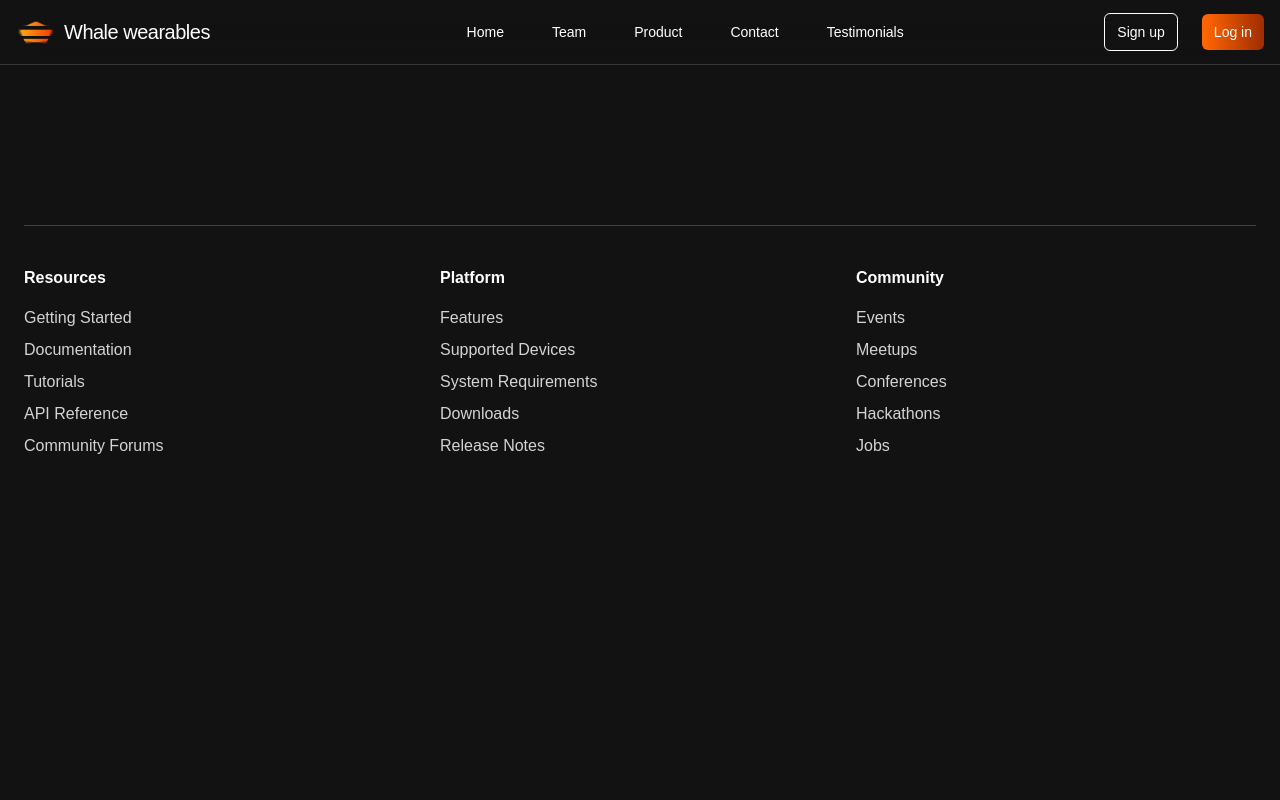
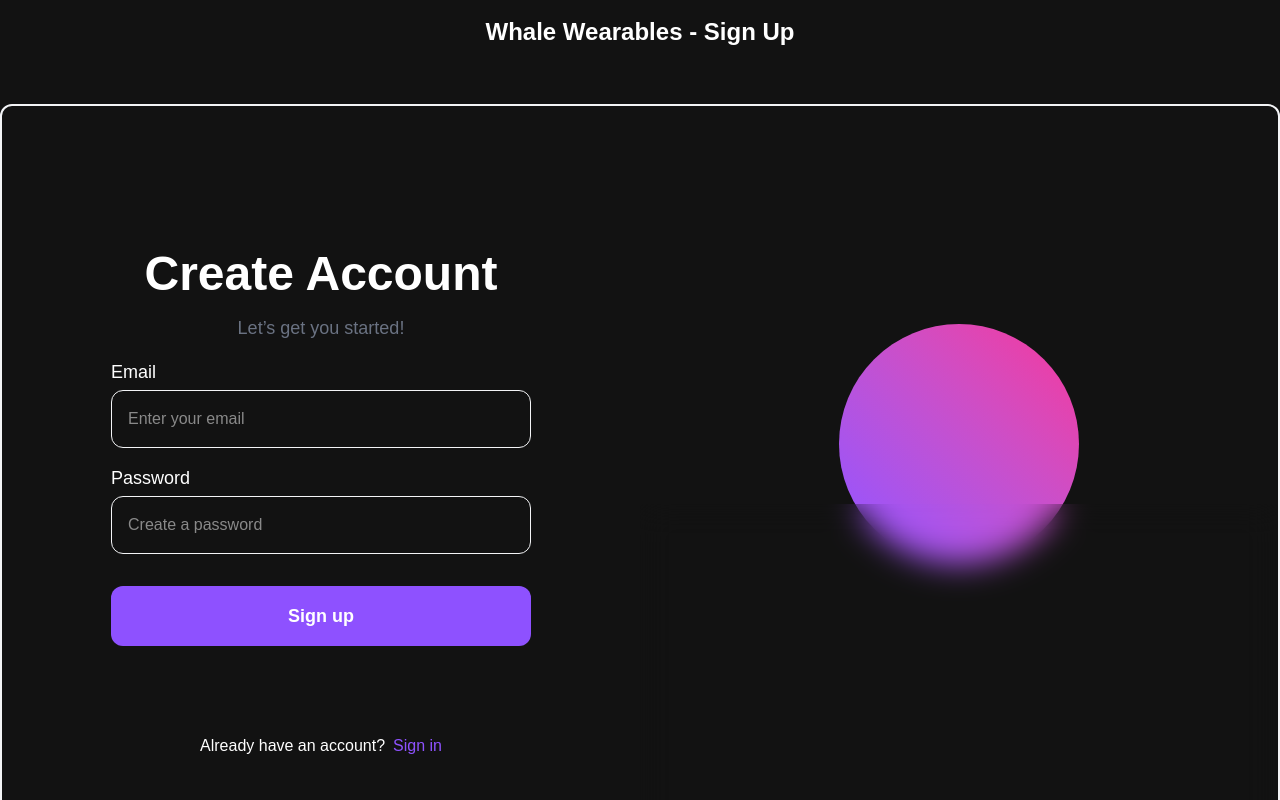
Before and after one commit to Abhishektotad17/whale-wearables, a React (Vite) app: page /signup in a window 1280 px wide. Shown: the top 800 px of the page. Built offline with nearby package versions, Linux system fonts and the light colour scheme.

Commit message:
Added SignUp page and also added react-form-hooks

```diff
--- a/package.json
+++ b/package.json
@@ -9,6 +9,7 @@
     "preview": "vite preview"
   },
   "dependencies": {
+    "@hookform/resolvers": "^5.1.1",
     "@react-oauth/google": "^0.12.2",
     "@tailwindcss/postcss": "^4.0.9",
     "axios": "^1.10.0",
@@ -18,8 +19,10 @@
     "postcss": "^8.5.3",
     "react": "^18.2.0",
     "react-dom": "^18.2.0",
+    "react-hook-form": "^7.60.0",
     "react-router-dom": "^7.3.0",
-    "tailwindcss": "^4.0.9"
+    "tailwindcss": "^4.0.9",
+    "yup": "^1.6.1"
   },
   "devDependencies": {
     "@types/react": "^18.0.27",
--- a/src/App.tsx
+++ b/src/App.tsx
@@ -14,13 +14,13 @@ function App() {
 
 const AppLayout = () => {
   const location = useLocation();
-  const isLoginPage = location.pathname === '/login';
+  const isAuthPage = location.pathname === '/login' || location.pathname === '/signup';
 
   return (
     <>
       <ScrollToTop />
 
-      {!isLoginPage ? (
+      {!isAuthPage ? (
         <>
           <Navbar />
           <div className="max-w-7xl mx-auto pt-20 px-6">
@@ -29,17 +29,17 @@ const AppLayout = () => {
           </div>
         </>
       ) : (
-        <div className="min-h-screen flex flex-col justify-between items-center text-center">
+        <div className="max-w-7xl mx-auto justify-between items-center text-center">
           <header className="py-4 text-2xl font-bold">
-            Whale Wearables - Login
+          Whale Wearables - {location.pathname === '/login' ? 'Login' : 'Sign Up'}
           </header>
 
-          <main className="flex-grow w-full max-w-md mx-auto">
+          <main className="flex-grow w-full mx-auto mt-10">
             <AnimatedRoutes />
           </main>
 
           <footer className="py-4 text-sm text-gray-500">
-            © Whale Wearables Pvt. Ltd.
+          © Whale Wearables Pvt. Ltd. All rights reserved.
           </footer>
         </div>
       )}
--- a/src/components/Navbar.tsx
+++ b/src/components/Navbar.tsx
@@ -61,9 +61,7 @@ const Navbar = () => {
             ) : (
               <>
                 <button onClick={() => navigate('/login')} className="py-2 px-3 border rounded-md">Sign up</button>
-                <a href="#" className="bg-gradient-to-r from-orange-500 to-orange-800 py-2 px-3 rounded-md">
-                  Log in
-                </a>
+                <button onClick={() => navigate('/signup')} className="bg-gradient-to-r from-orange-500 to-orange-800 py-2 px-3 rounded-md">Log in</button>
               </>
             )}
           </div>
@@ -95,10 +93,8 @@ const Navbar = () => {
                 </>
               ) : (
                 <>
-                  <button onClick={() => navigate('/login')} className="py-2 px-3 border rounded-md">Sign In</button>
-                  <a href="#" className="py-2 px-3 rounded-md bg-gradient-to-r from-orange-500 to-orange-800">
-                    Create an account
-                  </a>
+                  <button onClick={() => navigate('/login')} className="py-2 px-3 border rounded-md">Sign up</button>
+                  <button onClick={() => navigate('/signup')} className="py-2 px-3 rounded-md bg-gradient-to-r from-orange-500 to-orange-800">Log in</button>
                 </>
               )}
             </div>
--- a/src/pages/Login.tsx
+++ b/src/pages/Login.tsx
@@ -2,30 +2,147 @@ import { GoogleLogin, googleLogout } from '@react-oauth/google';
 import { jwtDecode } from 'jwt-decode';
 import { useNavigate } from 'react-router-dom';
 import { AuthContext } from '../context/AuthContext';
-import { useContext } from 'react';
+import { useContext, useState } from 'react';
+import * as Yup from 'yup';
+import { useForm } from 'react-hook-form';
+import { yupResolver } from '@hookform/resolvers/yup';
+
+interface FormData {
+  email: string;
+  password: string;
+}
+
+const loginSchema = Yup.object().shape({
+  email: Yup.string().email('Invalid email format').required('Email is required'),
+  password: Yup.string().min(6, 'Password must be at least 6 characters').required('Password is required'),
+});
 
 const LoginPage = () => {
-
   const navigate = useNavigate();
   const { setUser } = useContext(AuthContext);
 
+  const {
+    register,
+    handleSubmit,
+    formState: { errors }
+  } = useForm<FormData>({
+    resolver: yupResolver(loginSchema),
+  });
+
+  const handleGoogleSuccess = (credentialResponse: any) => {
+    const userData: any = jwtDecode(credentialResponse.credential);
+
+    // You may want to send this token to your backend for verification
+
+    localStorage.setItem('user', JSON.stringify(userData));
+    setUser(userData);
+    navigate('/');
+  };
+
+  const handleGoogleError = () => {
+    console.log('Google login failed');
+  };
+  const onSubmit = (data: FormData) => {
+    console.log('Login with:', data);
+    // TODO: send login data to backend
+  };
   return (
-    <GoogleLogin
-    onSuccess={(credentialResponse: any) => {
-      const userData: any = jwtDecode(credentialResponse.credential);
+    <div className="flex h-screen w-full rounded-xl border-2 border-gray-100">
+      {/* Left: Login Form */}
+      <div className="w-full lg:w-1/2 flex items-center justify-center px-4">
+        <div className='w-full max-w-[500px] px-10 py-5'>
+          <h1 className='text-5xl font-semibold'>Welcome Back</h1>
+          <p className='font-medium text-lg text-gray-500 mt-4'>
+            Welcome back! Please enter your details.
+          </p>
+          <form onSubmit={handleSubmit(onSubmit)} noValidate>
+            <div className='flex flex-col text-start mt-4'>
+            <label className="text-lg font-medium">Email</label>
+              <input
+                className="w-full border border-gray-300 rounded-xl p-4 mt-1 bg-transparent"
+                placeholder="Enter your email"
+                {...register('email')}
+              />
+              {errors.email && <p className="text-sm text-red-500 mt-1">{errors.email.message}</p>}
+            </div>
+            <div className='flex flex-col mt-4 text-start'>
+              <label className="text-lg font-medium">Password</label>
+              <input
+                type="password"
+                className="w-full border border-gray-300 rounded-xl p-4 mt-1 bg-transparent"
+                placeholder="Enter your password"
+                {...register('password')}
+              />
+              {errors.password && <p className="text-sm text-red-500 mt-1">{errors.password.message}</p>}
+            </div>
+            <div className='mt-8 flex justify-between items-center'>
+              <div>
+                <input type='checkbox' id='remember' />
+                <label className='ml-2 font-medium text-base' htmlFor='remember'>
+                  Remember for 30 days
+                </label>
+              </div>
+              <button className='font-medium text-base text-violet-500'>
+                Forgot password
+              </button>
+            </div>
+            <div className='mt-8 flex flex-col gap-y-4'>
+              <button
+                type="submit"
+                className='active:scale-[.98] active:duration-75 transition-all hover:scale-[1.01] ease-in-out transform py-4 bg-violet-500 rounded-xl text-white font-bold text-lg'
+              >
+                Sign in
+              </button>
+              <div className='flex justify-center'>
+                <GoogleLogin onSuccess={handleGoogleSuccess} onError={handleGoogleError} />
+              </div>
+            </div>
+            <div className='mt-8 flex justify-center items-center'>
+              <p className='font-medium text-base'>Don't have an account?</p>
+              <button
+                onClick={() => navigate("/signup")}
+                className='ml-2 font-medium text-base text-violet-500'
+              >
+                Sign up
+              </button>
+            </div>
+          </form>
+        </div>
+      </div>
 
-      // storing the user data in local storage
-      localStorage.setItem('user', JSON.stringify(userData));
+      {/* Right: Animated Design */}
+      <div className='hidden lg:flex relative h-full w-1/2 items-center justify-center'>
+        <div className='w-60 h-60 bg-gradient-to-tr from-violet-500 to-pink-500 rounded-full animate-bounce'/>
+        <div className='w-full h-1/2 absolute bottom-0 backdrop-blur-lg' />
+      </div>
+    </div>
+  );
+};
 
-      //Global state
-      setUser(userData);
+export default LoginPage;
 
-      navigate('/');
-    }}
-    onError={() => { console.log("Login failed"); }}
-    auto_select = {true}
-    />
-  )
-}
+// const LoginPage = () => {
 
-export default LoginPage
+//   const navigate = useNavigate();
+//   const { setUser } = useContext(AuthContext);
+
+//   return (
+//     <GoogleLogin
+//     onSuccess={(credentialResponse: any) => {
+//       const userData: any = jwtDecode(credentialResponse.credential);
+
+//       // storing the user data in local storage
+//       localStorage.setItem('user', JSON.stringify(userData));
+
+//       //Global state
+//       setUser(userData);
+
+//       navigate('/');
+//     }}
+//     onError={() => { console.log("Login failed"); }}
+//     auto_select = {true}
+//     />
+//   )
+// }
+
+// export default LoginPage
--- /dev/null
+++ b/src/pages/SignUp.tsx
@@ -0,0 +1,129 @@
+import { GoogleLogin } from '@react-oauth/google';
+import { jwtDecode } from 'jwt-decode';
+import { useNavigate } from 'react-router-dom';
+import { AuthContext } from '../context/AuthContext';
+import { useContext } from 'react';
+import { useForm } from 'react-hook-form';
+import { yupResolver } from '@hookform/resolvers/yup';
+import * as yup from 'yup';
+
+interface FormData {
+  email: string;
+  password: string;
+}
+
+const schema = yup.object().shape({
+  email: yup.string().email('Invalid email').required('Email is required'),
+  password: yup
+    .string()
+    .min(6, 'Password must be at least 6 characters')
+    .required('Password is required'),
+});
+
+const Signup = () => {
+  const navigate = useNavigate();
+  const { setUser } = useContext(AuthContext);
+
+  const {
+    register,
+    handleSubmit,
+    formState: { errors },
+  } = useForm<FormData>({
+    resolver: yupResolver(schema),
+  });
+
+  const onSubmit = (data: FormData) => {
+    console.log('Form submitted:', data);
+    // TODO: Handle sign-up logic (API call)
+  };
+
+  const handleGoogleSuccess = (credentialResponse: any) => {
+    const userData: any = jwtDecode(credentialResponse.credential);
+    localStorage.setItem('user', JSON.stringify(userData));
+    setUser(userData);
+    navigate('/');
+  };
+
+  const handleGoogleError = () => {
+    console.log('Google Sign Up failed');
+  };
+
+  return (
+    <div className="flex h-screen w-full rounded-xl border-2 border-gray-100">
+      {/* Left: Sign Up Form */}
+      <div className="w-full lg:w-1/2 flex items-center justify-center px-4">
+        <div className="w-full max-w-[500px] px-10 py-5">
+          <h1 className="text-5xl font-semibold">Create Account</h1>
+          <p className="font-medium text-lg text-gray-500 mt-4">
+            Let’s get you started!
+          </p>
+
+          <form className="mt-4" onSubmit={handleSubmit(onSubmit)}>
+            <div className="flex flex-col text-start">
+              <label className="text-lg font-medium">Email</label>
+              <input
+                {...register('email')}
+                className="w-full border border-gray-100 rounded-xl p-4 mt-1 bg-transparent"
+                placeholder="Enter your email"
+              />
+              {errors.email && (
+                <span className="text-red-500 text-sm mt-1">
+                  {errors.email.message}
+                </span>
+              )}
+            </div>
+
+            <div className="flex flex-col mt-4 text-start">
+              <label className="text-lg font-medium">Password</label>
+              <input
+                {...register('password')}
+                className="w-full border border-gray-100 rounded-xl p-4 mt-1 bg-transparent"
+                placeholder="Create a password"
+                type="password"
+              />
+              {errors.password && (
+                <span className="text-red-500 text-sm mt-1">
+                  {errors.password.message}
+                </span>
+              )}
+            </div>
+
+            <div className="mt-8 flex flex-col gap-y-4">
+              <button
+                type="submit"
+                className="active:scale-[.98] active:duration-75 transition-all hover:scale-[1.01] ease-in-out transform py-4 bg-violet-500 rounded-xl text-white font-bold text-lg"
+              >
+                Sign up
+              </button>
+
+              <div className="flex justify-center">
+                <GoogleLogin
+                  onSuccess={handleGoogleSuccess}
+                  onError={handleGoogleError}
+                />
+              </div>
+            </div>
+          </form>
+
+          <div className="mt-8 flex justify-center items-center">
+            <p className="font-medium text-base">Already have an account?</p>
+            <button
+              onClick={() => navigate('/login')}
+              className="ml-2 font-medium text-base text-violet-500"
+            >
+              Sign in
+            </button>
+          </div>
+        </div>
+      </div>
+
+      {/* Right: Design */}
+      <div className="hidden lg:flex relative h-full w-1/2 items-center justify-center">
+        <div className="w-60 h-60 bg-gradient-to-tr from-violet-500 to-pink-500 rounded-full animate-bounce" />
+        <div className="w-full h-1/2 absolute bottom-0 backdrop-blur-lg" />
+      </div>
+    </div>
+  );
+};
+
+export default Signup;
--- a/src/routes/AnimatedRoutes.tsx
+++ b/src/routes/AnimatedRoutes.tsx
@@ -5,6 +5,7 @@ import Home from "../pages/Home";
 import Product from "../pages/Product";
 import Testimonials from "../pages/Testimonials";
 import Login from "../pages/Login";
+import Signup from "../pages/SignUp";
 
 // Define Type for Props
 interface PageWrapperProps {
@@ -42,6 +43,7 @@ const AnimatedRoutes: React.FC = () => {
         <Route path="/products" element={<PageWrapper><Product /></PageWrapper>} />
         <Route path="/testimonials" element={<PageWrapper><Testimonials /></PageWrapper>} />
         <Route path="/login" element={<PageWrapper><Login /></PageWrapper>} />
+        <Route path="/signup" element={<PageWrapper><Signup /></PageWrapper>} />
       </Routes>
     </AnimatePresence>
   );
```
Also changed, not shown: 2 other files (tests, documents, lock files or other folders).
